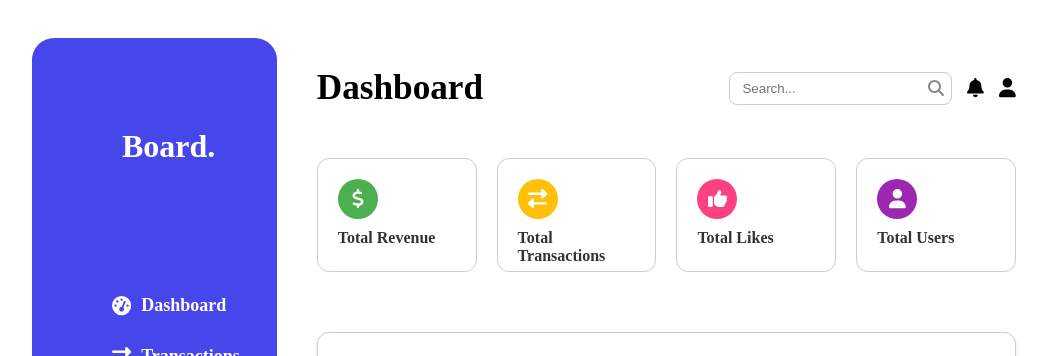
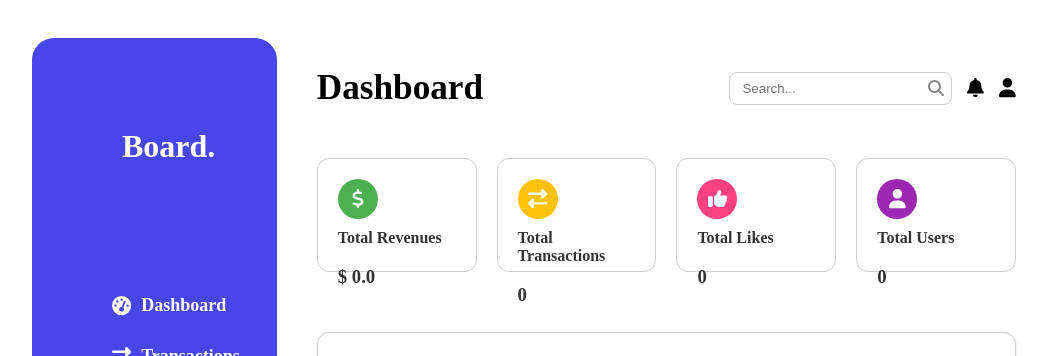
Before and after one commit to Tarunhawdia/emotorad_fullstack_assignment, a React (Vite) app: page /dashboard in a window 1280 px wide. Shown: the top 356 px of the page, without its empty margins (96-1143 px from the left). Built offline with nearby package versions, Linux system fonts and the light colour scheme.

Commit message:
completed dashboard

```diff
--- a/src/pages/Dashboard.jsx
+++ b/src/pages/Dashboard.jsx
@@ -106,25 +106,29 @@ const Dashboard = () => {
               <div className="icon-circle">
                 <FontAwesomeIcon icon={faDollarSign} className="icon" />
               </div>
-              Total Revenue
+              Total Revenues
+              <h3>$ 0.0 </h3>
             </div>
             <div className="box box-transactions">
               <div className="icon-circle">
                 <FontAwesomeIcon icon={faExchangeAlt} className="icon" />
               </div>
               Total Transactions
+              <h3>0</h3>
             </div>
             <div className="box box-likes">
               <div className="icon-circle">
                 <FontAwesomeIcon icon={faThumbsUp} className="icon" />
               </div>
               Total Likes
+              <h3>0</h3>
             </div>
             <div className="box box-users">
               <div className="icon-circle">
                 <FontAwesomeIcon icon={faUser} className="icon" />
               </div>
               Total Users
+              <h3>0</h3>
             </div>
           </div>
 
```
